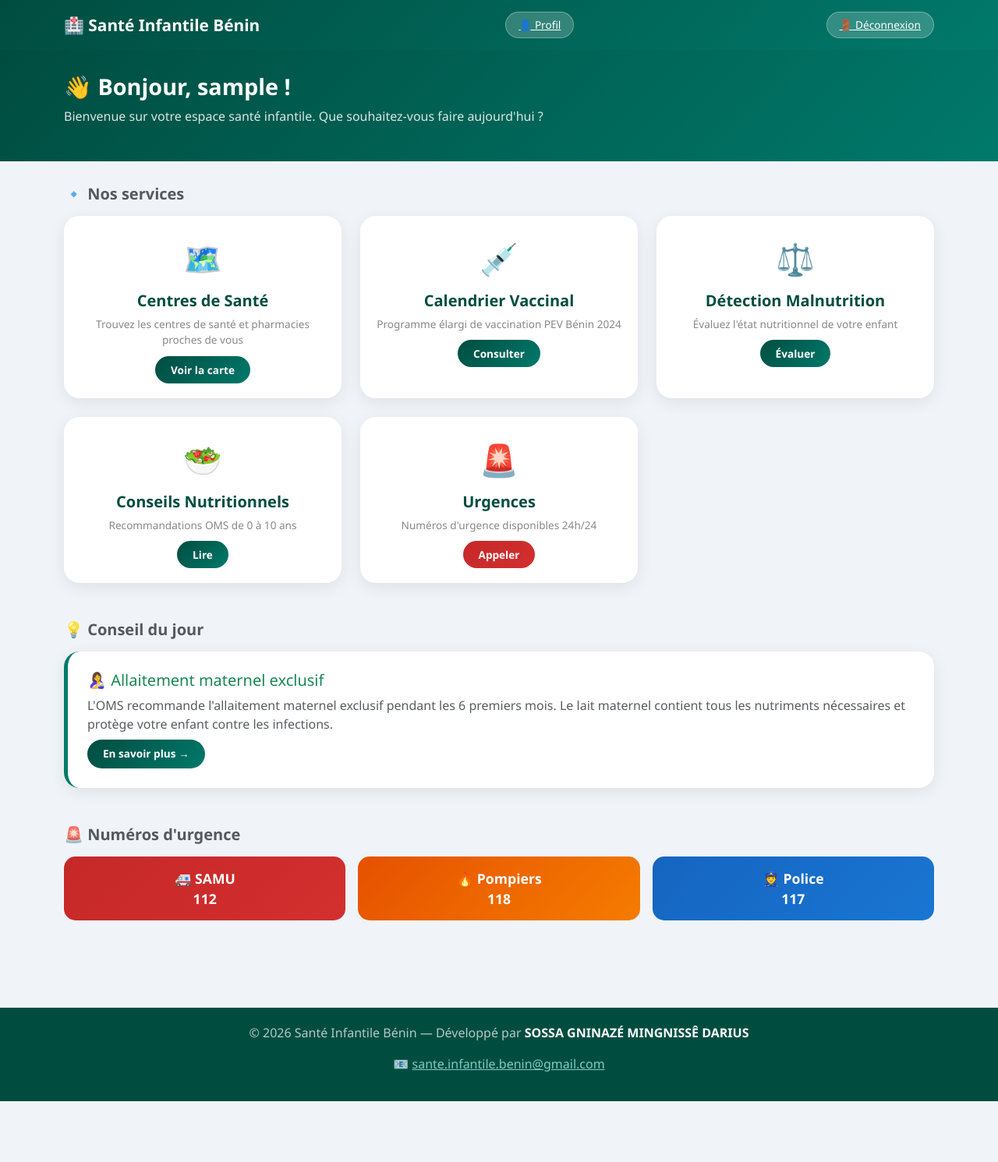
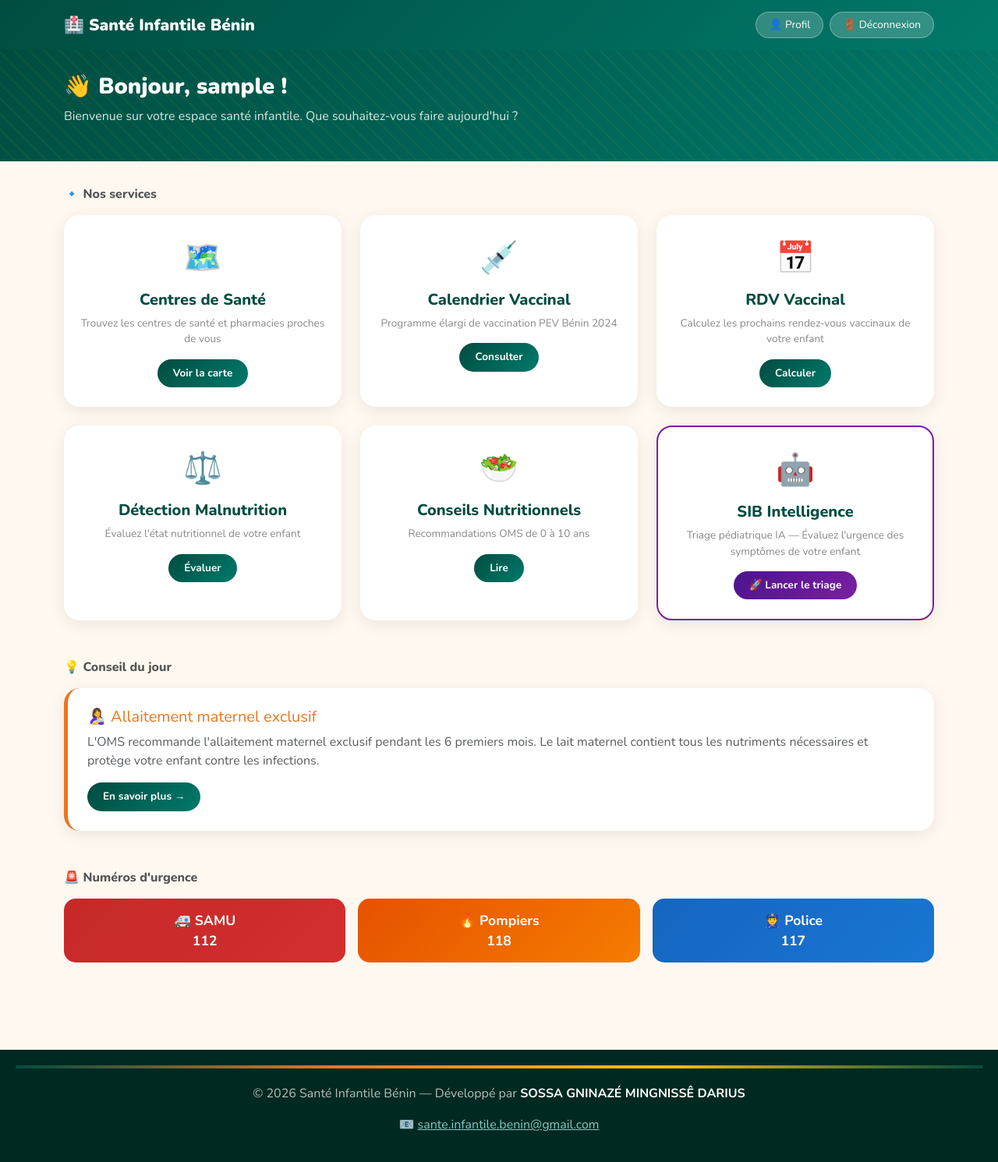
Before and after one commit to sosak98/sante-infantile-benin, a Django app: template accounts/templates/accounts/dashboard.html in a window 1280 px wide. Shown: the whole page at 78% size. Before the commit the page ends 1413 px from the top, so only its background shows below. Run offline with Django 5.2, Linux system fonts and the light colour scheme; the template is opened without the code that fills it, so the values that code supplies are empty; the visitor is signed in with stand-in values (Sample User, id 1).

Commit message:
dashboard carte SIB

```diff
--- a/accounts/templates/accounts/dashboard.html
+++ b/accounts/templates/accounts/dashboard.html
@@ -5,134 +5,39 @@
     <meta name="viewport" content="width=device-width, initial-scale=1.0">
     <title>Dashboard - Santé Infantile Bénin</title>
     <link href="https://cdn.jsdelivr.net/npm/bootstrap@5.3.0/dist/css/bootstrap.min.css" rel="stylesheet">
+    <link href="https://fonts.googleapis.com/css2?family=Nunito:wght@400;600;700;800;900&display=swap" rel="stylesheet">
     <style>
         * { margin: 0; padding: 0; box-sizing: border-box; }
-        body { background: #f0f4f8; font-family: 'Segoe UI', sans-serif; }
-
-        /* NAVBAR */
-        .navbar-custom {
-            background: linear-gradient(135deg, #004d40, #00796b);
-            padding: 15px 0;
-            box-shadow: 0 2px 20px rgba(0,0,0,0.2);
-        }
-        .navbar-brand-custom {
-            font-size: 1.3rem;
-            font-weight: 800;
-            color: white !important;
-        }
-        .btn-logout {
-            background: rgba(255,255,255,0.2);
-            color: white;
-            border: 1px solid rgba(255,255,255,0.3);
-            border-radius: 20px;
-            padding: 6px 16px;
-            font-size: 0.85rem;
-            transition: 0.3s;
-        }
-        .btn-logout:hover {
-            background: rgba(255,255,255,0.3);
-            color: white;
-        }
-
-        /* WELCOME SECTION */
-        .welcome-section {
-            background: linear-gradient(135deg, #004d40, #00796b);
-            color: white;
-            padding: 30px 0;
-            margin-bottom: 30px;
-        }
-        .welcome-section h2 { font-weight: 800; font-size: 1.8rem; }
+        body { background: #FFF8F0; font-family: 'Nunito', sans-serif; }
+        .navbar-custom { background: linear-gradient(135deg, #004d40, #00796b); padding: 15px 0; box-shadow: 0 2px 20px rgba(0,0,0,0.2); }
+        .navbar-brand-custom { font-size: 1.3rem; font-weight: 900; color: white !important; }
+        .btn-logout { background: rgba(255,255,255,0.2); color: white; border: 1px solid rgba(255,255,255,0.3); border-radius: 20px; padding: 6px 16px; font-size: 0.85rem; transition: 0.3s; text-decoration: none; }
+        .btn-logout:hover { background: rgba(255,255,255,0.3); color: white; }
+        .welcome-section { background: linear-gradient(135deg, #004d40, #00796b); color: white; padding: 30px 0; margin-bottom: 30px; position: relative; overflow: hidden; }
+        .welcome-section::before { content: ''; position: absolute; inset: 0; background-image: repeating-linear-gradient(45deg, rgba(255,193,7,0.05) 0, rgba(255,193,7,0.05) 2px, transparent 2px, transparent 14px); }
+        .welcome-content { position: relative; z-index: 2; }
+        .welcome-section h2 { font-weight: 900; font-size: 1.8rem; }
         .welcome-section p { opacity: 0.85; }
-
-        /* FEATURE CARDS */
-        .feature-card {
-            background: white;
-            border: none;
-            border-radius: 20px;
-            padding: 25px 20px;
-            text-align: center;
-            box-shadow: 0 5px 20px rgba(0,0,0,0.08);
-            transition: 0.3s;
-            height: 100%;
-            cursor: pointer;
-            text-decoration: none;
-            display: block;
-            color: inherit;
-        }
-        .feature-card:hover {
-            transform: translateY(-8px);
-            box-shadow: 0 15px 40px rgba(0,0,0,0.15);
-            color: inherit;
-        }
-        .feature-icon {
-            font-size: 2.5rem;
-            margin-bottom: 12px;
-            display: block;
-        }
-        .feature-card h5 {
-            color: #004d40;
-            font-weight: 700;
-            margin-bottom: 8px;
-        }
-        .feature-card p {
-            color: #888;
-            font-size: 0.85rem;
-            margin-bottom: 15px;
-        }
-        .btn-feature {
-            background: linear-gradient(135deg, #004d40, #00796b);
-            color: white;
-            border: none;
-            border-radius: 20px;
-            padding: 8px 20px;
-            font-size: 0.85rem;
-            font-weight: 600;
-            transition: 0.3s;
-        }
-        .btn-feature:hover {
-            transform: translateY(-2px);
-            color: white;
-        }
-        .btn-urgence {
-            background: linear-gradient(135deg, #c62828, #d32f2f);
-            color: white;
-            border: none;
-            border-radius: 20px;
-            padding: 8px 20px;
-            font-size: 0.85rem;
-            font-weight: 600;
-        }
-
-        /* URGENCES */
-        .urgence-card {
-            border-radius: 15px;
-            padding: 15px;
-            text-align: center;
-            color: white;
-            font-weight: 700;
-            font-size: 1.1rem;
-        }
+        .feature-card { background: white; border: none; border-radius: 20px; padding: 25px 20px; text-align: center; box-shadow: 0 5px 20px rgba(0,0,0,0.08); transition: 0.3s; height: 100%; cursor: pointer; text-decoration: none; display: block; color: inherit; }
+        .feature-card:hover { transform: translateY(-8px); box-shadow: 0 15px 40px rgba(0,0,0,0.15); color: inherit; }
+        .feature-icon { font-size: 2.5rem; margin-bottom: 12px; display: block; }
+        .feature-card h5 { color: #004d40; font-weight: 800; margin-bottom: 8px; }
+        .feature-card p { color: #888; font-size: 0.85rem; margin-bottom: 15px; }
+        .btn-feature { background: linear-gradient(135deg, #004d40, #00796b); color: white; border: none; border-radius: 20px; padding: 8px 20px; font-size: 0.85rem; font-weight: 700; transition: 0.3s; display: inline-block; }
+        .btn-feature:hover { transform: translateY(-2px); color: white; }
+        .btn-urgence { background: linear-gradient(135deg, #c62828, #d32f2f); color: white; border: none; border-radius: 20px; padding: 8px 20px; font-size: 0.85rem; font-weight: 700; display: inline-block; }
+        .btn-ia { background: linear-gradient(135deg, #4a148c, #7b1fa2); color: white; border: none; border-radius: 20px; padding: 8px 20px; font-size: 0.85rem; font-weight: 700; transition: 0.3s; display: inline-block; }
+        .btn-ia:hover { transform: translateY(-2px); color: white; }
+        .feature-card.ia-card { border: 2px solid #7b1fa2; }
+        .feature-card.ia-card:hover { box-shadow: 0 15px 40px rgba(123,31,162,0.2); }
+        .urgence-card { border-radius: 15px; padding: 15px; text-align: center; color: white; font-weight: 700; font-size: 1.1rem; }
         .urgence-samu { background: linear-gradient(135deg, #c62828, #d32f2f); }
         .urgence-pompiers { background: linear-gradient(135deg, #e65100, #f57c00); }
         .urgence-police { background: linear-gradient(135deg, #1565c0, #1976d2); }
-
-        /* CONSEIL DU JOUR */
-        .conseil-card {
-            background: white;
-            border-radius: 20px;
-            padding: 25px;
-            box-shadow: 0 5px 20px rgba(0,0,0,0.08);
-            border-left: 5px solid #00796b;
-        }
-
-        /* FOOTER */
-        footer {
-            background: #004d40;
-            color: rgba(255,255,255,0.7);
-            text-align: center;
-            padding: 20px;
-            margin-top: 40px;
-        }
+        .conseil-card { background: white; border-radius: 20px; padding: 25px; box-shadow: 0 5px 20px rgba(0,0,0,0.08); border-left: 5px solid #E87722; }
+        .section-title { color: #555; font-weight: 800; margin-bottom: 15px; font-size: 1rem; }
+        footer { background: #002921; color: rgba(255,255,255,0.7); text-align: center; padding: 20px; margin-top: 40px; }
+        footer::before { content: ''; display: block; height: 4px; background: linear-gradient(90deg, #004d40, #E87722, #FFC107, #004d40); margin-bottom: 20px; }
         footer strong { color: white; }
         footer a { color: #80cbc4; }
     </style>
@@ -143,23 +48,25 @@
     <nav class="navbar-custom">
         <div class="container d-flex justify-content-between align-items-center">
             <span class="navbar-brand-custom">🏥 Santé Infantile Bénin</span>
-            <a href="{% url 'profil' %}" class="btn-logout me-2">👤 Profil</a>
-            <a href="{% url 'logout' %}" class="btn-logout">🚪 Déconnexion</a>
+            <div class="d-flex gap-2">
+                <a href="{% url 'profil' %}" class="btn-logout">👤 Profil</a>
+                <a href="{% url 'logout' %}" class="btn-logout">🚪 Déconnexion</a>
+            </div>
         </div>
     </nav>
 
     <!-- WELCOME -->
     <section class="welcome-section">
-        <div class="container">
-              <h2>👋 Bonjour, {% if parent.prenom %}{{ parent.prenom }}{% else %}{{ user.username }}{% endif %} !</h2>
+        <div class="container welcome-content">
+            <h2>👋 Bonjour, {% if parent.prenom %}{{ parent.prenom }}{% else %}{{ user.username }}{% endif %} !</h2>
             <p>Bienvenue sur votre espace santé infantile. Que souhaitez-vous faire aujourd'hui ?</p>
         </div>
     </section>
 
     <div class="container pb-5">
 
-        <!-- FEATURE CARDS -->
-        <h5 class="text-muted mb-3 fw-bold">🔹 Nos services</h5>
+        <!-- SERVICES -->
+        <p class="section-title">🔹 Nos services</p>
         <div class="row g-4 mb-5">
 
             <div class="col-md-4 col-sm-6">
@@ -181,6 +88,15 @@
             </div>
 
             <div class="col-md-4 col-sm-6">
+                <a href="{% url 'calculer_rdv' %}" class="feature-card">
+                    <span class="feature-icon">📅</span>
+                    <h5>RDV Vaccinal</h5>
+                    <p>Calculez les prochains rendez-vous vaccinaux de votre enfant</p>
+                    <span class="btn-feature">Calculer</span>
+                </a>
+            </div>
+
+            <div class="col-md-4 col-sm-6">
                 <a href="{% url 'detection_malnutrition' %}" class="feature-card">
                     <span class="feature-icon">⚖️</span>
                     <h5>Détection Malnutrition</h5>
@@ -198,48 +114,48 @@
                 </a>
             </div>
 
+            <!-- SIB INTELLIGENCE -->
             <div class="col-md-4 col-sm-6">
-                <a href="tel:112" class="feature-card">
-                    <span class="feature-icon">🚨</span>
-                    <h5>Urgences</h5>
-                    <p>Numéros d'urgence disponibles 24h/24</p>
-                    <span class="btn-urgence">Appeler</span>
+                <a href="{% url 'triage' %}" class="feature-card ia-card">
+                    <span class="feature-icon">🤖</span>
+                    <h5>SIB Intelligence</h5>
+                    <p>Triage pédiatrique IA — Évaluez l'urgence des symptômes de votre enfant</p>
+                    <span class="btn-ia">🚀 Lancer le triage</span>
                 </a>
             </div>
 
         </div>
 
         <!-- CONSEIL DU JOUR -->
-        <h5 class="text-muted mb-3 fw-bold">💡 Conseil du jour</h5>
+        <p class="section-title">💡 Conseil du jour</p>
         <div class="conseil-card mb-5">
-            <h5 class="text-success">🤱 Allaitement maternel exclusif</h5>
-            <p class="text-muted mb-2">L'OMS recommande l'allaitement maternel exclusif pendant les 6 premiers mois. Le lait maternel contient tous les nutriments nécessaires et protège votre enfant contre les infections.</p>
+            <h5 style="color:#E87722;">🤱 Allaitement maternel exclusif</h5>
+            <p class="text-muted mb-3">L'OMS recommande l'allaitement maternel exclusif pendant les 6 premiers mois. Le lait maternel contient tous les nutriments nécessaires et protège votre enfant contre les infections.</p>
             <a href="{% url 'conseils_nutritionnels' %}" class="btn-feature btn">En savoir plus →</a>
         </div>
 
         <!-- URGENCES -->
-        <h5 class="text-muted mb-3 fw-bold">🚨 Numéros d'urgence</h5>
+        <p class="section-title">🚨 Numéros d'urgence</p>
         <div class="row g-3 mb-4">
             <div class="col-4">
-                <div class="urgence-card urgence-samu">
-                    🚑 SAMU<br>112
-                </div>
+                <a href="tel:112" style="text-decoration:none;">
+                    <div class="urgence-card urgence-samu">🚑 SAMU<br>112</div>
+                </a>
             </div>
             <div class="col-4">
-                <div class="urgence-card urgence-pompiers">
-                    🔥 Pompiers<br>118
-                </div>
+                <a href="tel:118" style="text-decoration:none;">
+                    <div class="urgence-card urgence-pompiers">🔥 Pompiers<br>118</div>
+                </a>
             </div>
             <div class="col-4">
-                <div class="urgence-card urgence-police">
-                    👮 Police<br>117
-                </div>
+                <a href="tel:117" style="text-decoration:none;">
+                    <div class="urgence-card urgence-police">👮 Police<br>117</div>
+                </a>
             </div>
         </div>
 
     </div>
 
-    <!-- FOOTER -->
     <footer>
         <p>© 2026 Santé Infantile Bénin — Développé par <strong>SOSSA GNINAZÉ MINGNISSÊ DARIUS</strong></p>
         <p>📧 <a href="mailto:sante.infantile.benin@gmail.com">sante.infantile.benin@gmail.com</a></p>
```
